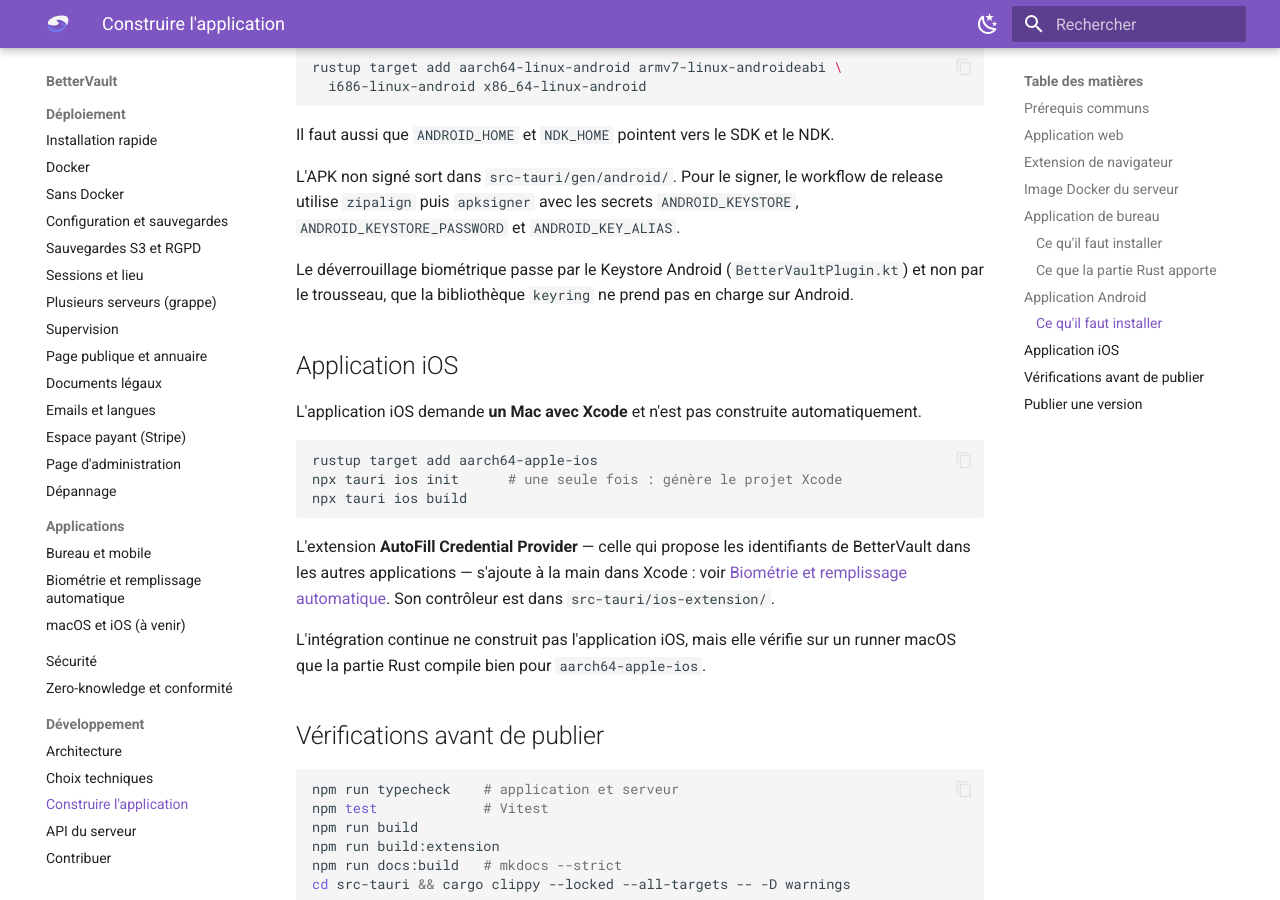
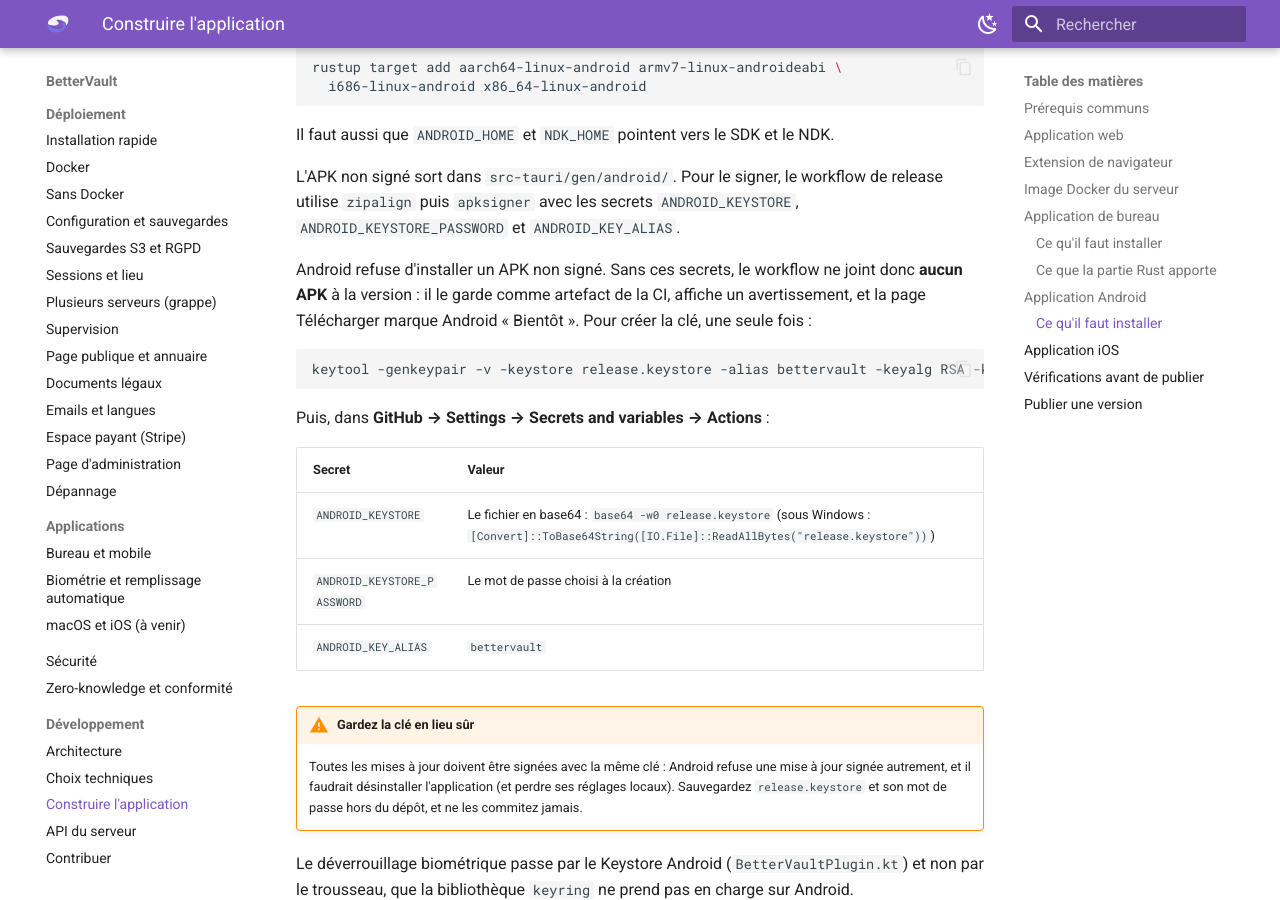
Before and after one commit to FreeProject089/BetterVault, an MkDocs documentation site: the page built from docs/developpement/build.md, in a window 1280 px wide and 900 px high, scrolled down 3174 px. Built offline with MkDocs 1.6.1 and Material for MkDocs 9.7.7, drawn with Linux system fonts in a browser that asks for light colours.

Commit message:
fix(release): ne jamais proposer un APK non signe
Android refuse de l'installer. Le serveur l'ignore sur la page Telecharger
(Android reste Bientot), et le workflow ne le joint plus a la version : il
reste un artefact de la CI, avec un avertissement. La documentation
explique comment creer la cle de signature et les secrets.

````diff
--- a/docs/developpement/build.md
+++ b/docs/developpement/build.md
@@ -136,6 +136,23 @@
 
 L'APK non signé sort dans `src-tauri/gen/android/`. Pour le signer, le workflow de release utilise `zipalign` puis `apksigner` avec les secrets `ANDROID_KEYSTORE`, `ANDROID_KEYSTORE_PASSWORD` et `ANDROID_KEY_ALIAS`.
 
+Android refuse d'installer un APK non signé. Sans ces secrets, le workflow ne joint donc **aucun APK** à la version : il le garde comme artefact de la CI, affiche un avertissement, et la page Télécharger marque Android « Bientôt ». Pour créer la clé, une seule fois :
+
+```bash
+keytool -genkeypair -v -keystore release.keystore -alias bettervault -keyalg RSA -keysize 4096 -validity 10000
+```
+
+Puis, dans **GitHub → Settings → Secrets and variables → Actions** :
+
+| Secret | Valeur |
+| --- | --- |
+| `ANDROID_KEYSTORE` | Le fichier en base64 : `base64 -w0 release.keystore` (sous Windows : `[Convert]::ToBase64String([IO.File]::ReadAllBytes("release.keystore"))`) |
+| `ANDROID_KEYSTORE_PASSWORD` | Le mot de passe choisi à la création |
+| `ANDROID_KEY_ALIAS` | `bettervault` |
+
+!!! warning "Gardez la clé en lieu sûr"
+    Toutes les mises à jour doivent être signées avec la même clé : Android refuse une mise à jour signée autrement, et il faudrait désinstaller l'application (et perdre ses réglages locaux). Sauvegardez `release.keystore` et son mot de passe hors du dépôt, et ne les commitez jamais.
+
 Le déverrouillage biométrique passe par le Keystore Android (`BetterVaultPlugin.kt`) et non par le trousseau, que la bibliothèque `keyring` ne prend pas en charge sur Android.
 
 ## Application iOS
````
Also changed, not shown: 3 other files.
